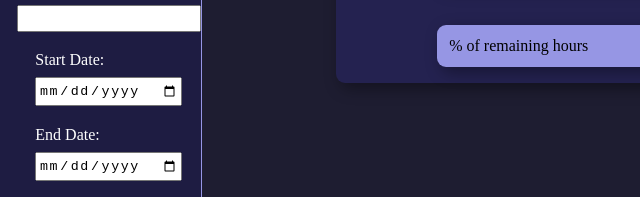
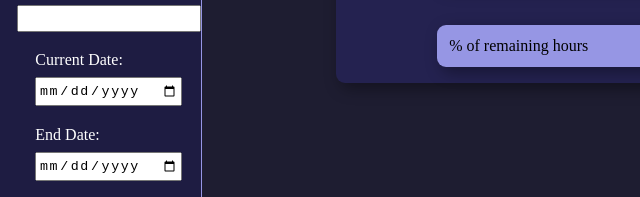
Before and after one commit to dxd8201/CPT-Calculator, a plain HTML site: page index.html in a window 1280 px wide. Shown: the part 350-547 px from the top of the page, 0-640 px from the left. Drawn offline with Linux system fonts and the light colour scheme.

Commit message:
Changed start date label to current date.

```diff
--- a/index.html
+++ b/index.html
@@ -45,7 +45,7 @@
                 </div>
 
                 <div class="label-alignment-container">
-                    <label for="start-date">Start Date:</label>
+                    <label for="start-date">Current Date:</label>
                     <input type="date" id="startDate" name="startDate" required>
                 </div>
 
--- a/script.js
+++ b/script.js
@@ -8,9 +8,6 @@ const remainingSessions = document.querySelector("#remainingSessions");
 const saturdaySessions = document.querySelector("#saturdaySessions");
 const percentageRemaining = document.querySelector("#percentageRemaining");
 
-
-
-console.log("Hello world");
 
 const sessionsRemaining = function (hoursRemaining, sessionLength) {
     let sessions = hoursRemaining / sessionLength;
```
